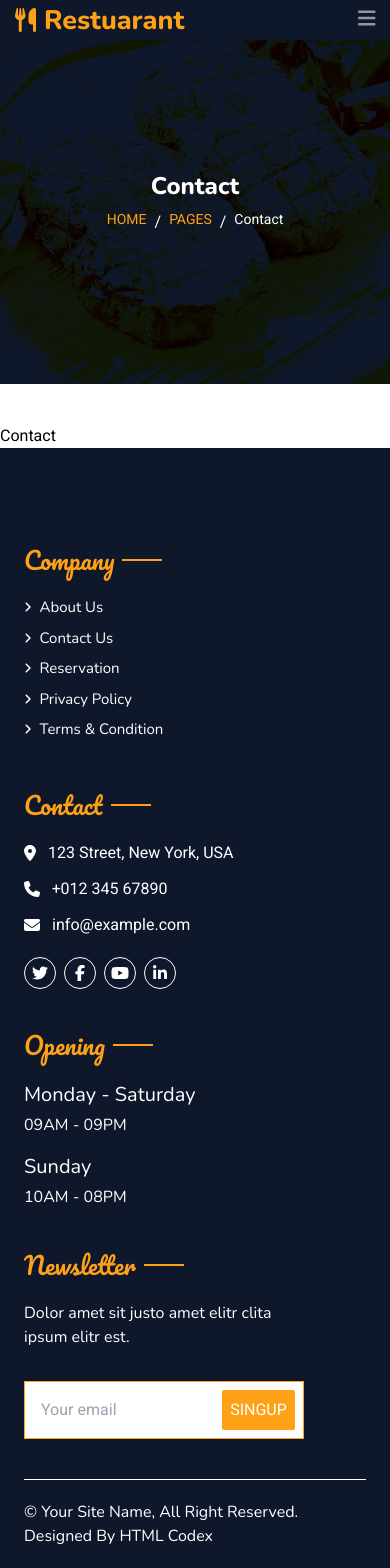
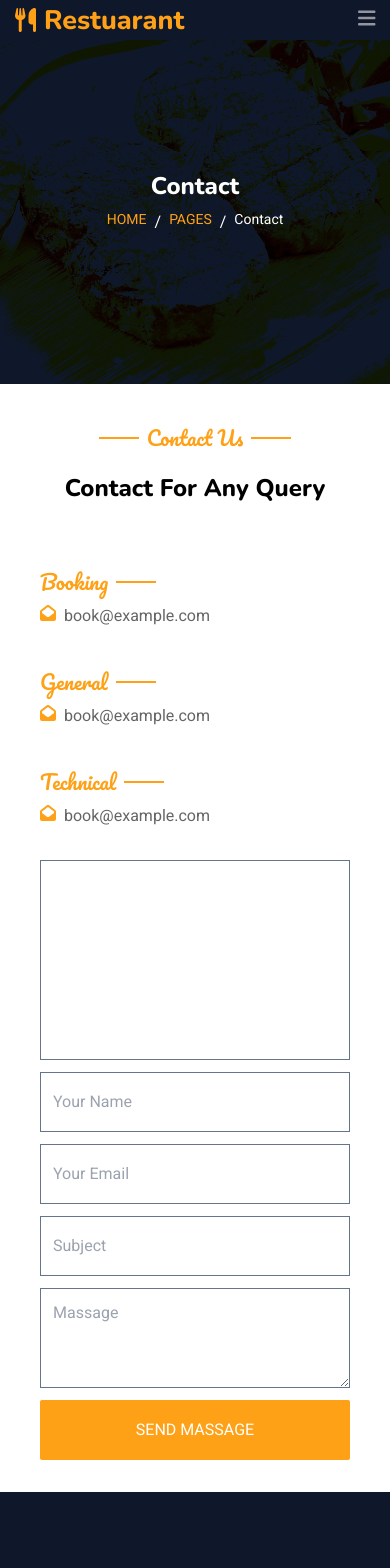
Before and after one commit to ms-moradi/Restuarant, a Next.js app: page /Contact in a window 390 px wide. Shown: the top 1568 px of the page. Built offline with nearby package versions, Linux system fonts and the light colour scheme; what tw-elements would draw is missing.

Commit message:
add component and style responsive

```diff
--- a/src/app/(pages)/Contact/page.jsx
+++ b/src/app/(pages)/Contact/page.jsx
@@ -1,12 +1,47 @@
+import dynamic from 'next/dynamic'
+const Map = dynamic(async () => await import('../../../component/map/map'), { ssr: false })
 
-
+import Title from "@/component/title/title";
+import Button from "@/component/button/button";
+import { FontAwesomeIcon } from "@fortawesome/react-fontawesome";
+import { faEnvelopeOpen } from "@fortawesome/free-solid-svg-icons";
+import { contact } from "@/analytics/data/data";
+import { pacifico, heebo } from '../../../analytics/font/fonts';
 
 
 const Contact =()=>{
     return(
-        <>
-        Contact
-        </>
+        <div className="flex flex-col px-10 lg:px-40 ">
+            <Title title={'Contact Us'} header={'Contact For Any Query'}/>
+            <div className="flex flex-col items-start justify-baseline gap-10 md:flex-row md:justify-start md:items-baseline md:gap-[80px] lg:gap-[200px] mt-16 ">
+                {contact.map(item =>(
+                    <div key={item.id} className="flex flex-col items-start">
+                        <div className="flex justify-center items-center gap-2 mb-2">
+                            <h5 className={`${pacifico.className} text-xl text-[#fea116] font-normal`}>{item.title}</h5>
+                            <div className="w-[40px] h-[2px] bg-[#fea116]"></div>
+                        </div>
+                        <div className="flex justify-start items-baseline gap-2">
+                            <FontAwesomeIcon icon={faEnvelopeOpen} className="text-[#fea116] text-base"/>
+                            <p className={`${heebo.className} text-[#666565]`}>{item.email}</p>
+                        </div>
+                    </div>
+                ))}
+            </div>
+            <div className="flex flex-col md:flex-row gap-3 py-8">
+                <div className="w-full md:w-1/2 h-[200px] md:h-[385px] lg:h-[315px] border border-slate-500 relative">
+                    <Map/>
+                </div>
+                <div className="w-full md:w-1/2 flex flex-col gap-3">
+                    <div className="flex flex-col lg:flex-row gap-3">
+                        <input type='text' placeholder="Your Name" className="w-full lg:w-[245px] h-[60px] border border-slate-500 p-3"/>
+                        <input type='text' placeholder="Your Email" className="w-full lg:w-[245px] h-[60px] border border-slate-500 p-3"/>
+                    </div>
+                    <input type='text' placeholder="Subject" className="w-full h-[60px] border border-slate-500 p-3"/>
+                    <textarea placeholder="Massage" className="w-full h-[100px] border border-slate-500 p-3"/>
+                    <Button title='SEND MASSAGE' width={'w-full md:w-1/2 lg:w-full'} height={'h-[60px]'}/>
+                </div>
+            </div>
+        </div>
     )
 }
 
```
